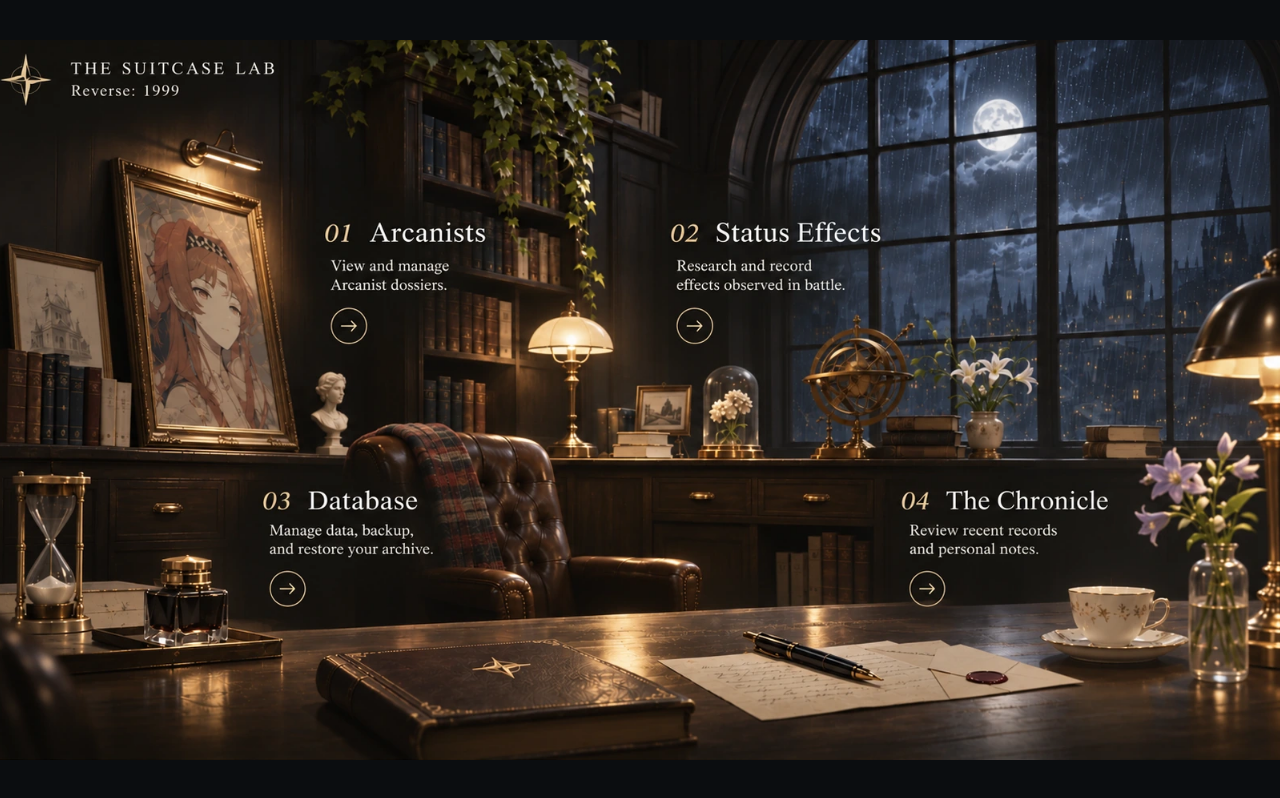
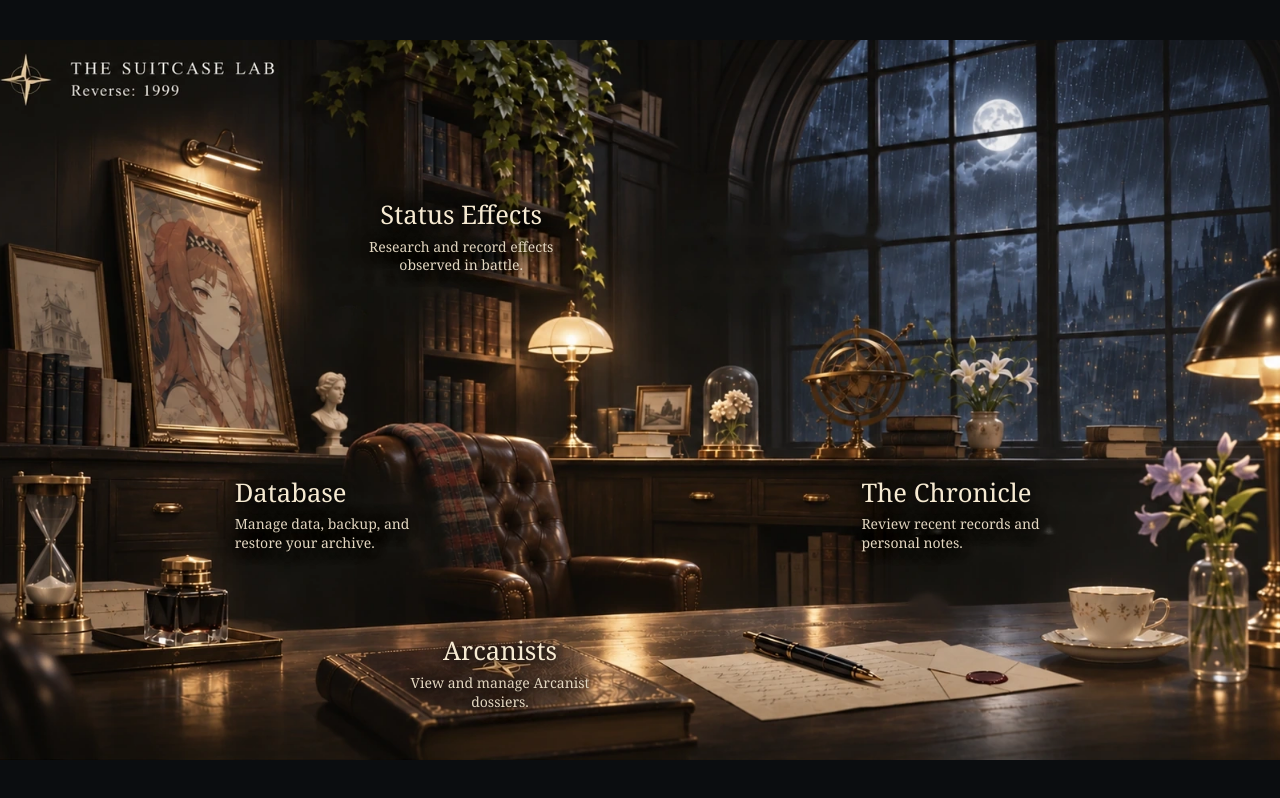
Before and after one commit to EuphoriaBot/the-suitcase-lab-projects, a React (Vite) app in the folder desktop/src/renderer/: page / in a window 1280 px wide. Built offline with nearby package versions, Linux system fonts and the light colour scheme.

Commit message:
Refine Timekeeper Room

```diff
--- a/desktop/src/renderer/src/features/timekeeper/TimekeeperRoom.tsx
+++ b/desktop/src/renderer/src/features/timekeeper/TimekeeperRoom.tsx
@@ -1,4 +1,5 @@
 import type { JSX } from 'react'
+import './timekeeper-room-navigation.css'
 
 export type RoomDestination = 'arcanists' | 'status-effects' | 'database' | 'dashboard'
 
@@ -8,30 +9,35 @@ interface TimekeeperRoomProps {
 
 interface RoomObject {
   id: RoomDestination
-  label: string
   position: string
+  title: string
+  description: string
 }
 
 const roomObjects: RoomObject[] = [
   {
     id: 'arcanists',
-    label: 'Open Arcanists',
-    position: 'arcanists'
+    position: 'arcanists',
+    title: 'Arcanists',
+    description: 'View and manage Arcanist dossiers.'
   },
   {
     id: 'status-effects',
-    label: 'Open Status Effects',
-    position: 'effects'
+    position: 'effects',
+    title: 'Status Effects',
+    description: 'Research and record effects observed in battle.'
   },
   {
     id: 'database',
-    label: 'Open Database',
-    position: 'database'
+    position: 'database',
+    title: 'Database',
+    description: 'Manage data, backup, and restore your archive.'
   },
   {
     id: 'dashboard',
-    label: 'Open The Chronicle',
-    position: 'chronicle'
+    position: 'chronicle',
+    title: 'The Chronicle',
+    description: 'Review recent records and personal notes.'
   }
 ]
 
@@ -46,9 +52,17 @@ export default function TimekeeperRoom({ onNavigate }: TimekeeperRoomProps): JSX
               type="button"
               className={`timekeeper-room__object timekeeper-room__object--${object.position}`}
               onClick={(): void => onNavigate(object.id)}
-              aria-label={object.label}
-              title={object.label}
-            />
+              aria-label={`Open ${object.title}`}
+              title={`Open ${object.title}`}
+            >
+              <span className="timekeeper-room__object-copy">
+                <span className="timekeeper-room__object-title">{object.title}</span>
+                <span className="timekeeper-room__object-description">{object.description}</span>
+              </span>
+              <span className="timekeeper-room__object-arrow" aria-hidden="true">
+                →
+              </span>
+            </button>
           ))}
         </nav>
       </div>
--- /dev/null
+++ b/desktop/src/renderer/src/features/timekeeper/timekeeper-room-navigation.css
@@ -0,0 +1,255 @@
+.timekeeper-room .timekeeper-room__canvas {
+  background-image: url('../../assets/timekeeper/room-scene-clean.webp');
+}
+
+.timekeeper-room .timekeeper-room__objects {
+  position: absolute;
+  inset: 0;
+  z-index: 4;
+}
+
+.timekeeper-room .timekeeper-room__object {
+  position: absolute;
+  display: block;
+  padding: 0;
+  border: none;
+  background: transparent;
+  color: #f2e8d6;
+  text-align: left;
+  cursor: pointer;
+  isolation: isolate;
+}
+
+.timekeeper-room .timekeeper-room__object::before {
+  content: none;
+}
+
+.timekeeper-room .timekeeper-room__object::after {
+  content: '';
+  position: absolute;
+  left: var(--glow-x, 50%);
+  top: var(--glow-y, 50%);
+  width: 92px;
+  height: 92px;
+  border-radius: 999px;
+  background: radial-gradient(
+    circle,
+    rgba(255, 226, 164, 0.22) 0%,
+    rgba(255, 226, 164, 0.14) 35%,
+    rgba(255, 226, 164, 0.08) 52%,
+    rgba(255, 226, 164, 0) 74%
+  );
+  filter: blur(14px);
+  opacity: 0;
+  pointer-events: none;
+  transform: translate(-50%, -50%) scale(0.92);
+  transition:
+    opacity 180ms ease,
+    transform 180ms ease;
+  z-index: 0;
+}
+
+.timekeeper-room .timekeeper-room__object:hover::after,
+.timekeeper-room .timekeeper-room__object:focus-visible::after {
+  opacity: 1;
+  transform: translate(-50%, -50%) scale(1);
+}
+
+.timekeeper-room .timekeeper-room__object:focus-visible {
+  outline: none;
+}
+
+.timekeeper-room .timekeeper-room__object-meta {
+  display: none;
+}
+
+.timekeeper-room .timekeeper-room__object-arrow {
+  display: none !important;
+  opacity: 0 !important;
+  width: 0 !important;
+  height: 0 !important;
+  overflow: hidden !important;
+  font-size: 0 !important;
+  line-height: 0 !important;
+  margin: 0 !important;
+  padding: 0 !important;
+}
+
+.timekeeper-room .timekeeper-room__object-copy {
+  position: absolute;
+  z-index: 1;
+  display: flex;
+  flex-direction: column;
+  gap: 8px;
+  width: 260px;
+  pointer-events: none;
+  text-shadow:
+    0 2px 10px rgba(0, 0, 0, 0.95),
+    0 0 18px rgba(0, 0, 0, 0.72);
+}
+
+.timekeeper-room .timekeeper-room__object-title {
+  display: block;
+  color: #f6ead2;
+  font-family: Georgia, 'Times New Roman', serif;
+  font-size: clamp(26px, 2.2vw, 36px);
+  font-weight: 400;
+  line-height: 1.12;
+  transition:
+    color 180ms ease,
+    text-shadow 180ms ease;
+}
+
+.timekeeper-room .timekeeper-room__object-description {
+  display: block;
+  max-width: 250px;
+  color: #e3d7c1;
+  font-family: Georgia, 'Times New Roman', serif;
+  font-size: clamp(15px, 1.18vw, 19px);
+  line-height: 1.32;
+  transition: color 180ms ease;
+}
+
+.timekeeper-room .timekeeper-room__object:hover .timekeeper-room__object-title,
+.timekeeper-room .timekeeper-room__object:focus-visible .timekeeper-room__object-title {
+  color: #ffe4a8;
+  text-shadow:
+    0 2px 12px rgba(0, 0, 0, 0.95),
+    0 0 18px rgba(223, 182, 96, 0.28);
+}
+
+.timekeeper-room .timekeeper-room__object:hover .timekeeper-room__object-description,
+.timekeeper-room .timekeeper-room__object:focus-visible .timekeeper-room__object-description {
+  color: #f6ead4;
+}
+
+.timekeeper-room .timekeeper-room__object--arcanists {
+  top: 71.2%;
+  left: 23.8%;
+  width: 35.5%;
+  height: 19%;
+  --glow-x: 49%;
+  --glow-y: 60%;
+}
+
+.timekeeper-room .timekeeper-room__object--arcanists .timekeeper-room__object-copy {
+  top: 62%;
+  left: 43%;
+  width: 260px;
+  transform: translateX(-50%);
+  align-items: center;
+  text-align: center;
+}
+
+.timekeeper-room .timekeeper-room__object--effects {
+  top: 20.8%;
+  left: 28.2%;
+  width: 27%;
+  height: 20%;
+  --glow-x: 30%;
+  --glow-y: 42%;
+}
+
+.timekeeper-room .timekeeper-room__object--effects .timekeeper-room__object-copy {
+  top: 8%;
+  left: 31%;
+  width: 270px;
+  transform: translateX(-50%);
+  align-items: center;
+  text-align: center;
+}
+
+.timekeeper-room .timekeeper-room__object--database {
+  top: 60.4%;
+  left: 18.1%;
+  width: 24%;
+  height: 18%;
+  --glow-x: 11%;
+  --glow-y: 42%;
+}
+
+.timekeeper-room .timekeeper-room__object--database .timekeeper-room__object-copy {
+  top: 3%;
+  left: 2%;
+  width: 260px;
+}
+
+.timekeeper-room .timekeeper-room__object--chronicle {
+  top: 60.4%;
+  left: 66.3%;
+  width: 25%;
+  height: 18%;
+  --glow-x: 11%;
+  --glow-y: 42%;
+}
+
+.timekeeper-room .timekeeper-room__object--chronicle .timekeeper-room__object-copy {
+  top: 3%;
+  left: 5%;
+  width: 270px;
+}
+
+@media (max-width: 1280px) {
+  .timekeeper-room .timekeeper-room__object-copy {
+    width: 230px;
+  }
+
+  .timekeeper-room .timekeeper-room__object-title {
+    font-size: clamp(23px, 2vw, 30px);
+  }
+
+  .timekeeper-room .timekeeper-room__object-description {
+    max-width: 220px;
+    font-size: clamp(14px, 1.08vw, 17px);
+  }
+
+  .timekeeper-room .timekeeper-room__object--effects .timekeeper-room__object-copy {
+    left: 29%;
+  }
+
+  .timekeeper-room .timekeeper-room__object--database .timekeeper-room__object-copy {
+    left: 1%;
+  }
+
+  .timekeeper-room .timekeeper-room__object--chronicle .timekeeper-room__object-copy {
+    left: 4%;
+  }
+}
+
+@media (max-width: 1100px) {
+  .timekeeper-room .timekeeper-room__object-title {
+    font-size: clamp(20px, 1.85vw, 26px);
+  }
+
+  .timekeeper-room .timekeeper-room__object-description {
+    font-size: clamp(13px, 1vw, 16px);
+  }
+
+  .timekeeper-room .timekeeper-room__object-copy {
+    width: 210px;
+  }
+}
+
+@media (max-width: 900px) {
+  .timekeeper-room .timekeeper-room__object-title {
+    font-size: 18px;
+  }
+
+  .timekeeper-room .timekeeper-room__object-description {
+    font-size: 12px;
+    max-width: 180px;
+  }
+
+  .timekeeper-room .timekeeper-room__object-copy {
+    width: 180px;
+    gap: 5px;
+  }
+}
+
+@media (prefers-reduced-motion: reduce) {
+  .timekeeper-room .timekeeper-room__object::after,
+  .timekeeper-room .timekeeper-room__object-title,
+  .timekeeper-room .timekeeper-room__object-description {
+    transition: none;
+  }
+}
```
Also changed, not shown: desktop/src/renderer/src/assets/timekeeper/room-scene-clean.webp (added), 1 other file (tests, documents, lock files or other folders).
